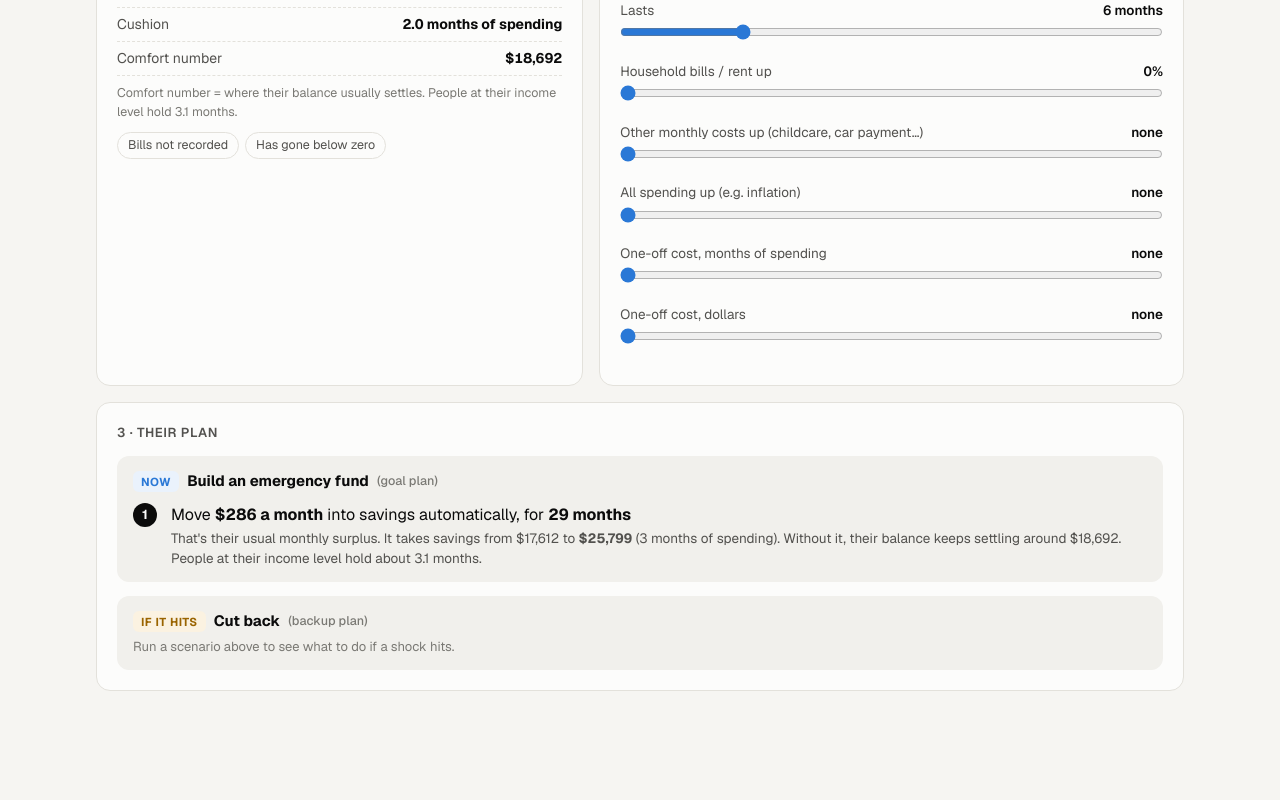
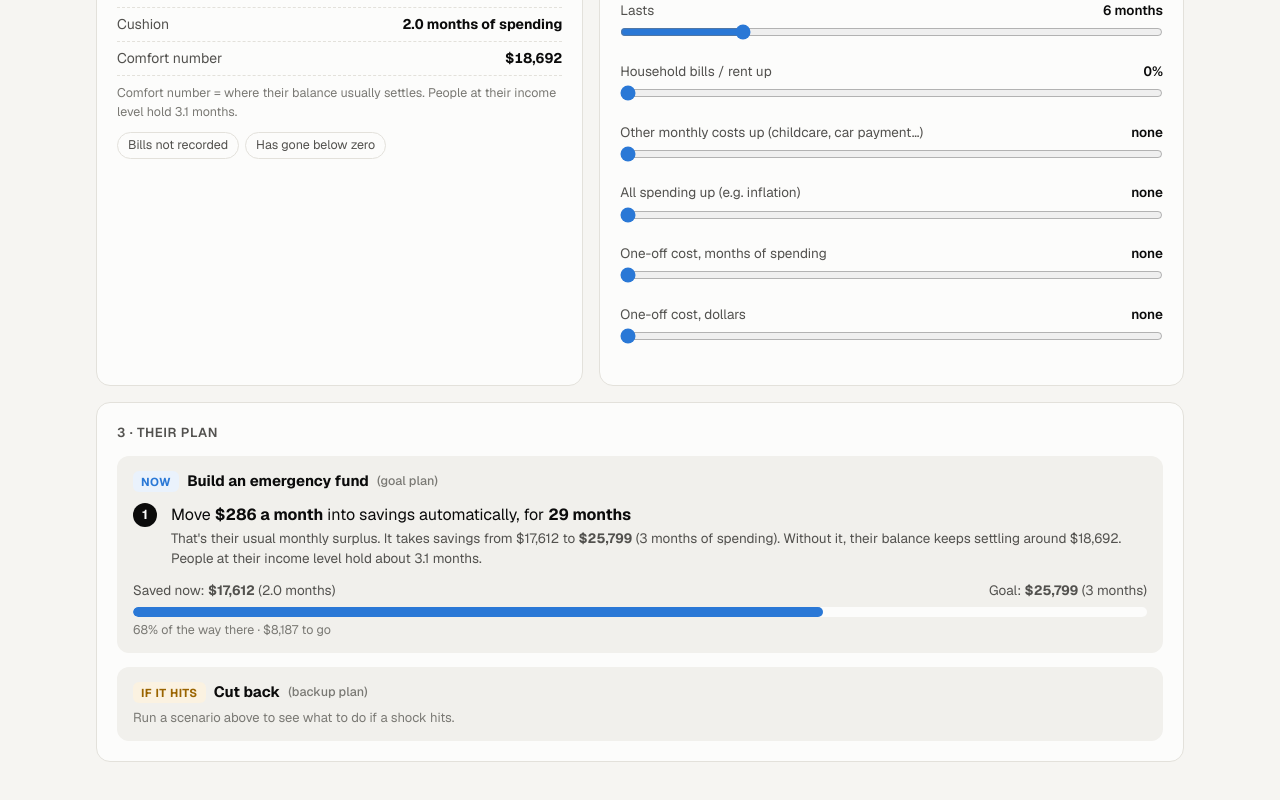
Before and after one commit to JawedJ/sheridan-datathon-2026, a Next.js app in the folder web/: page / in a window 1280 px wide. Shown: the part 703-1503 px from the top of the page. Before the commit the page ends 1442 px from the top, so only its background shows below. Built offline with nearby package versions, Linux system fonts and the light colour scheme.

Commit message:
Goal plan: simple progress bar from savings now to the 3-month goal
Co-Authored-By: Claude Opus 5.5 <noreply@anthropic.com>

```diff
--- a/web/src/app/globals.css
+++ b/web/src/app/globals.css
@@ -275,3 +275,7 @@ details.more { margin-top: 14px; border-top: 1px solid var(--border); padding-to
 .sb-legend { display: flex; flex-wrap: wrap; gap: 6px 14px; font-size: 12.5px; color: var(--text-2); margin-top: 8px; }
 .sb-legend i { display: inline-block; width: 12px; height: 10px; border-radius: 2px; margin-right: 5px; vertical-align: -1px; }
 .sb-legend i.sb-inc { background: var(--good); width: 4px; }
+.fund { margin-top: 12px; }
+.fund-row { display: flex; justify-content: space-between; gap: 10px; flex-wrap: wrap; font-size: 13.5px; color: var(--text-2); }
+.fund-bar { background: var(--surface); height: 10px; margin-top: 6px; }
+.fund-left { font-size: 12.5px; color: var(--text-3); margin-top: 4px; }
--- a/web/src/components/Engine.tsx
+++ b/web/src/components/Engine.tsx
@@ -330,6 +330,18 @@ function Plans({ c, data, shock }: { c: Customer; data: EngineData; shock: Shock
             <PlanItem n={1} title={`Aim for ${money(goal.target)} in savings (3 months of spending)`}
               why="They have no money left over each month, so this needs a spending change first." />
           )}
+          {plan.saveFirst && (
+            <div className="fund">
+              <div className="fund-row">
+                <span>Saved now: <b>{money(c.B)}</b> ({goal.cushionMonths.toFixed(1)} months)</span>
+                <span>Goal: <b>{money(goal.target)}</b> (3 months)</span>
+              </div>
+              <div className="progress fund-bar" aria-label={`${pct(goal.have / goal.target)} of the goal`}>
+                <div style={{ width: pct(Math.min(1, goal.have / goal.target)) }} />
+              </div>
+              <div className="fund-left">{pct(Math.min(1, goal.have / goal.target))} of the way there · {money(goal.gap)} to go</div>
+            </div>
+          )}
         </div>
 
         <div className="phase">
```
Also changed, not shown: 1 other file (tests, documents, lock files or other folders).
